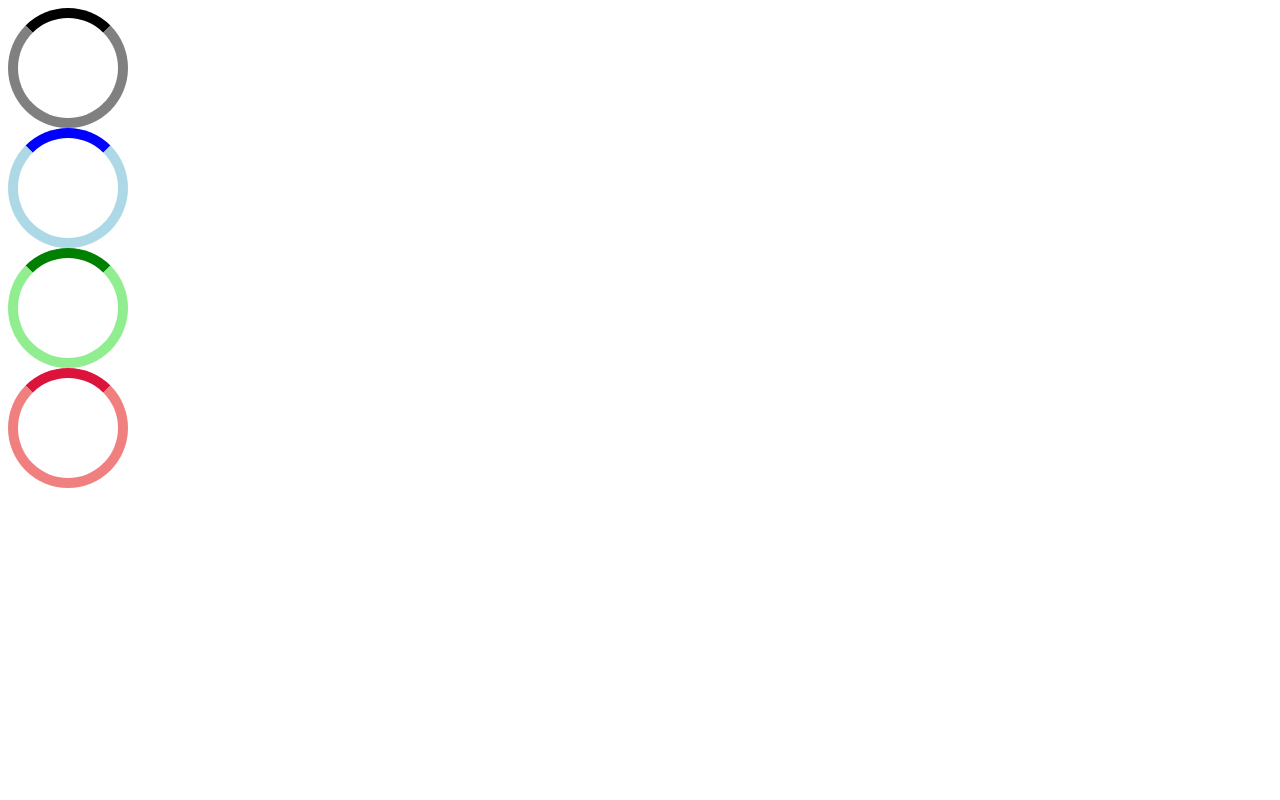
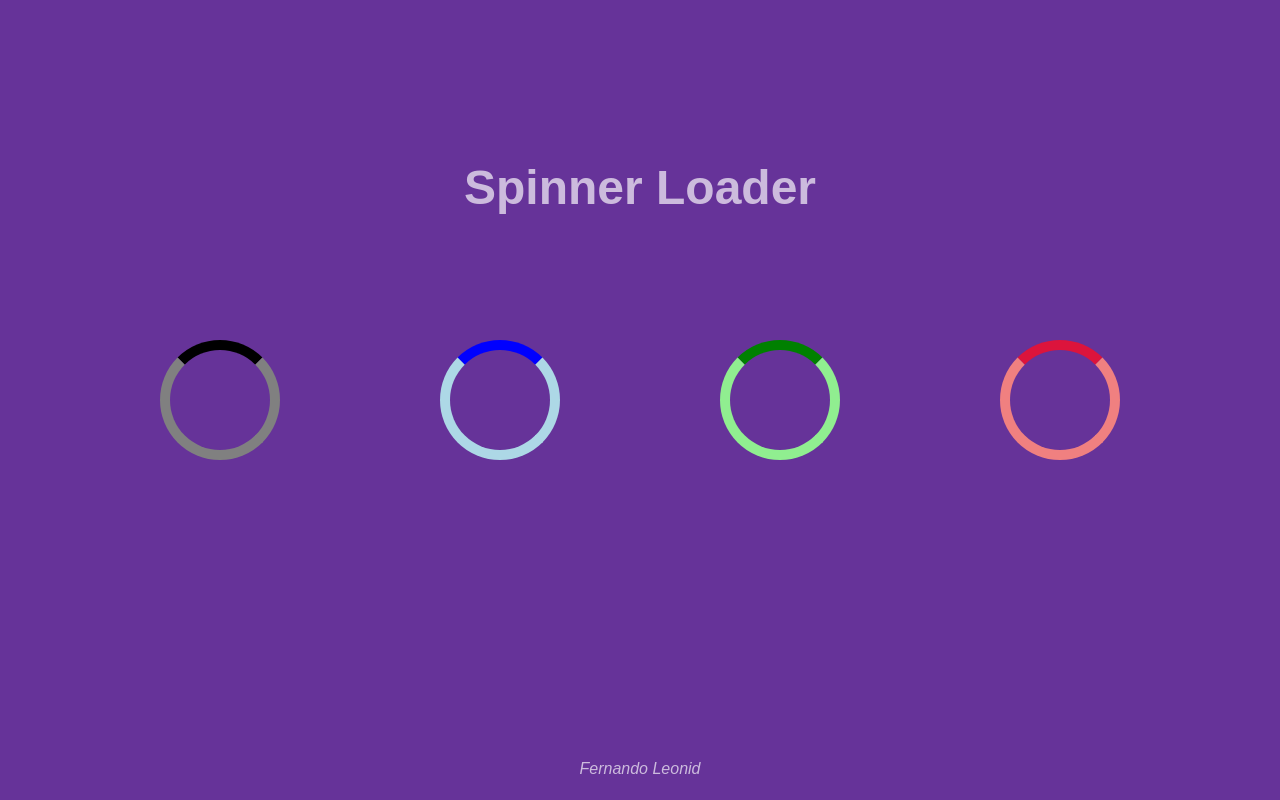
Before and after one commit to fernandoleonid/spinnerloader, a plain HTML site: page index.html in a window 1280 px wide. Drawn offline with Linux system fonts and the light colour scheme.

Commit message:
Melhorando a apresentação

```diff
--- a/index.html
+++ b/index.html
@@ -7,6 +7,7 @@
     <meta name="author" content="Fernando Leonid">
     <meta name="description" content="spinner loader">
     <link rel="stylesheet" href="./spinner.css">
+    <link rel="stylesheet" href="style.css">
 </head>
 <body>
     <div class="spinner black"></div>
--- /dev/null
+++ b/style.css
@@ -0,0 +1,28 @@
+* {
+    padding: 0;
+    margin: 0;
+}
+
+body {
+    display: flex;
+    width: 100vw;
+    height: 100vh;
+    justify-content: space-evenly;
+    align-items: center;
+    background-color: rebeccapurple;
+}
+
+body::before {
+    content: "Spinner Loader";
+    position: absolute;
+    top: 20vh;
+    font: bolder 3em arial;
+    color: #ffffffaa;
+}
+body::after {
+    content: "Fernando Leonid";
+    position: absolute;
+    top:95vh;
+    font: italic 1em arial;
+    color: #ffffffaa;
+}
```
